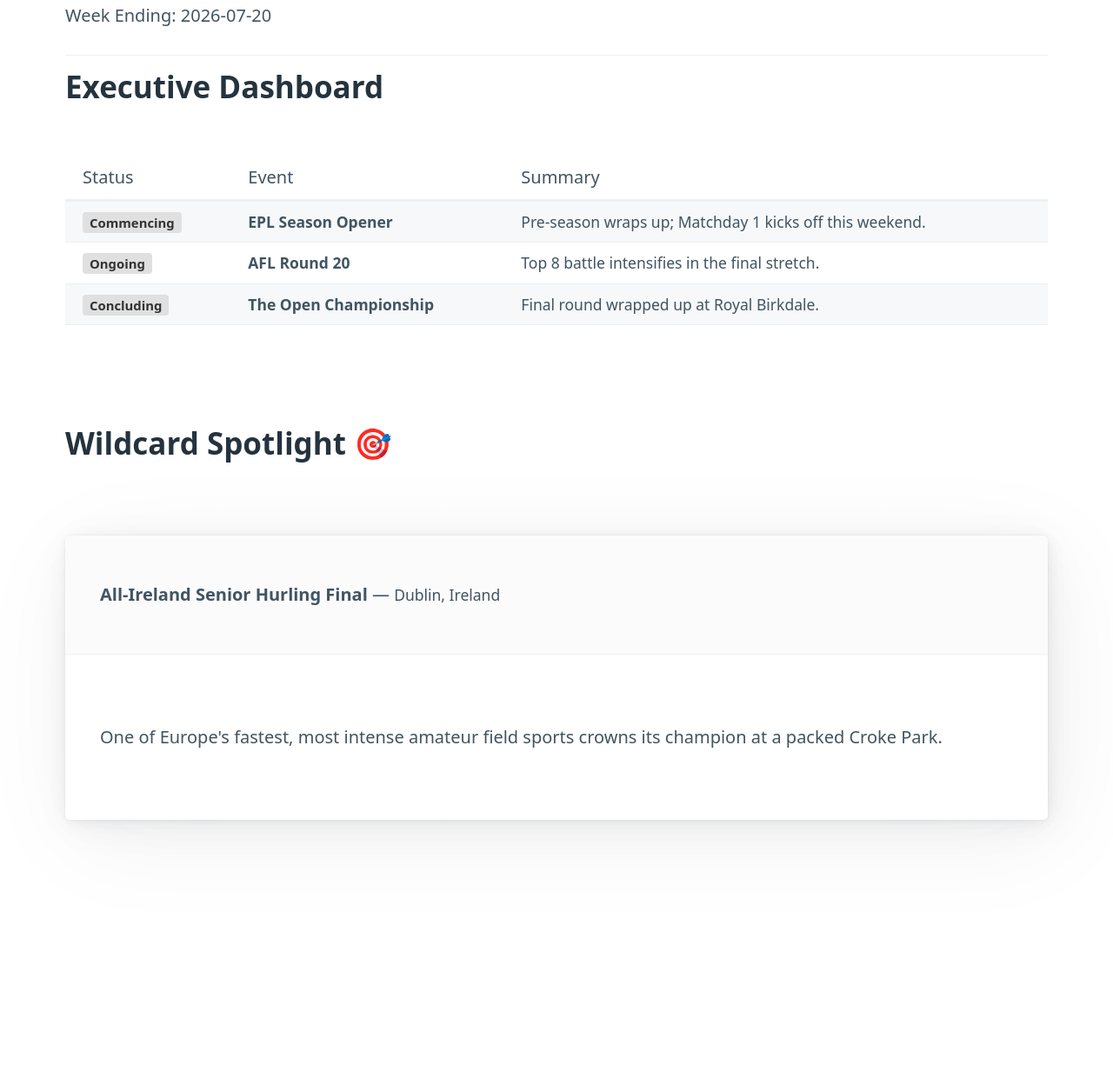
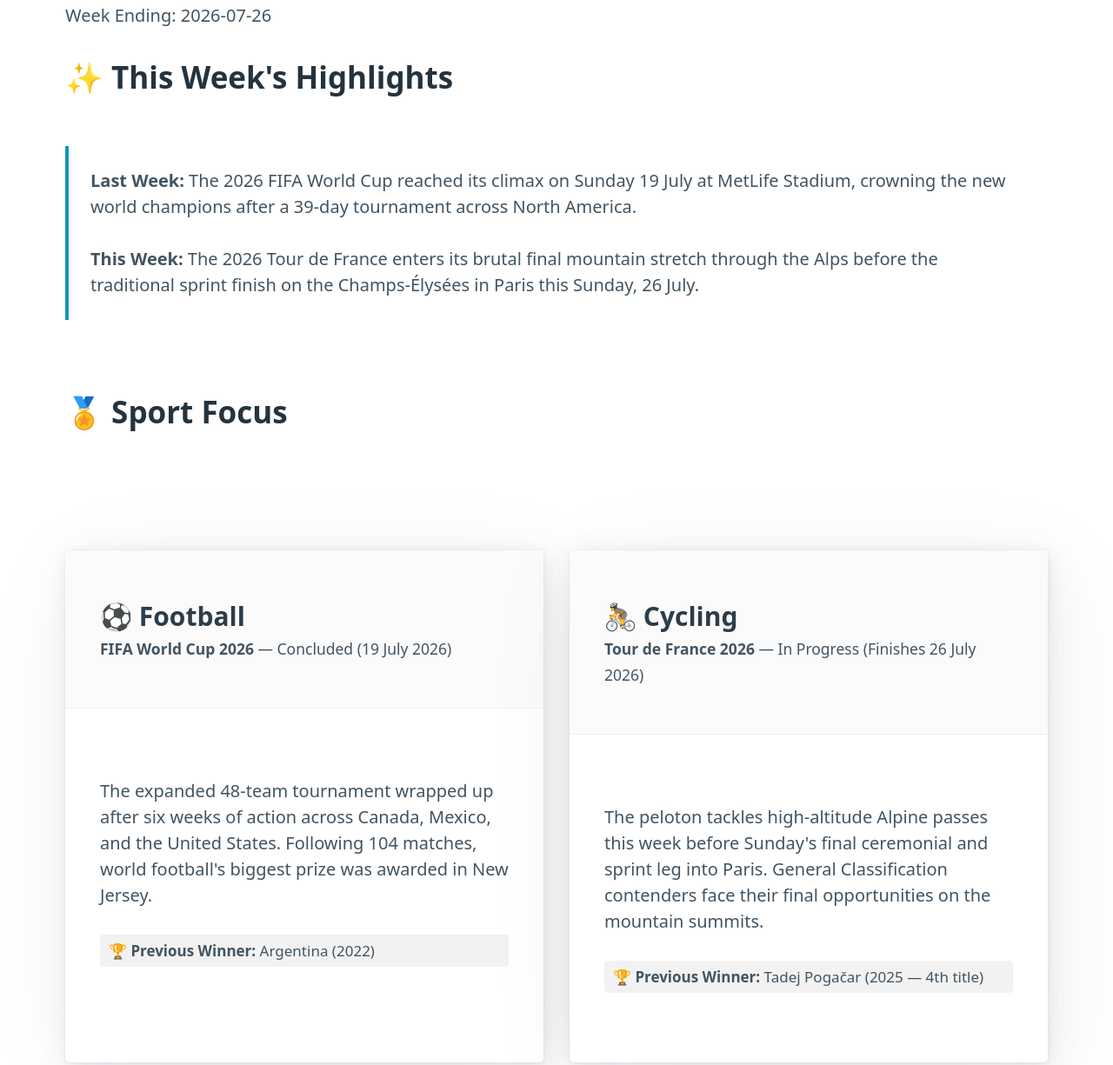
Before and after one commit to stopherjones/sports-digest, a plain HTML site: page index.html in a window 1280 px wide. Shown: the part 217-1442 px from the top of the page at 87% size. Before the commit the page ends 1340 px from the top, so only its background shows below. Drawn offline with nearby package versions, Linux system fonts and the light colour scheme.

Commit message:
deploy: 9b35d03508841a466890c9af177796903fe155a8

```diff
--- a/data/latest.json
+++ b/data/latest.json
@@ -1,27 +1,25 @@
 {
-  "week_ending": "2026-07-20",
-  "dashboard": [
+  "week_ending": "2026-07-26",
+  "highlights": {
+    "last_week": "The 2026 FIFA World Cup reached its climax on Sunday 19 July at MetLife Stadium, crowning the new world champions after a 39-day tournament across North America.",
+    "this_week": "The 2026 Tour de France enters its brutal final mountain stretch through the Alps before the traditional sprint finish on the Champs-\u00c9lys\u00e9es in Paris this Sunday, 26 July."
+  },
+  "sports_cards": [
     {
-      "event": "EPL Season Opener",
-      "status": "Commencing",
-      "detail": "Pre-season wraps up; Matchday 1 kicks off this weekend."
+      "sport": "Football",
+      "icon": "\u26bd",
+      "event": "FIFA World Cup 2026",
+      "status": "Concluded (19 July 2026)",
+      "details": "The expanded 48-team tournament wrapped up after six weeks of action across Canada, Mexico, and the United States. Following 104 matches, world football's biggest prize was awarded in New Jersey.",
+      "previous_winner": "Argentina (2022)"
     },
     {
-      "event": "AFL Round 20",
-      "status": "Ongoing",
-      "detail": "Top 8 battle intensifies in the final stretch."
-    },
-    {
-      "event": "The Open Championship",
-      "status": "Concluding",
-      "detail": "Final round wrapped up at Royal Birkdale."
-    }
-  ],
-  "surprises": [
-    {
-      "title": "All-Ireland Senior Hurling Final",
-      "location": "Dublin, Ireland",
-      "description": "One of Europe's fastest, most intense amateur field sports crowns its champion at a packed Croke Park."
+      "sport": "Cycling",
+      "icon": "\ud83d\udeb4",
+      "event": "Tour de France 2026",
+      "status": "In Progress (Finishes 26 July 2026)",
+      "details": "The peloton tackles high-altitude Alpine passes this week before Sunday's final ceremonial and sprint leg into Paris. General Classification contenders face their final opportunities on the mountain summits.",
+      "previous_winner": "Tadej Poga\u010dar (2025 \u2014 4th title)"
     }
   ]
 }
--- a/index.html
+++ b/index.html
@@ -3,11 +3,32 @@
 <head>
   <meta charset="UTF-8">
   <meta name="viewport" content="width=device-width, initial-scale=1">
-  <title>Global Sports Digest Dashboard</title>
+  <title>Global Sports Digest</title>
   <link rel="stylesheet" href="https://cdn.jsdelivr.net/npm/@picocss/pico@1/css/pico.min.css">
   <style>
     body { padding: 20px 0; }
-    .status-badge { font-weight: bold; padding: 2px 8px; border-radius: 4px; font-size: 0.85em; background: #e0e0e0; color: #333; }
+    .highlight-box {
+      border-left: 4px solid var(--primary);
+      padding: 1.25rem;
+      margin-bottom: 2rem;
+      border-radius: 0 8px 8px 0;
+      background-color: var(--card-background-color);
+    }
+    .cards-grid {
+      display: grid;
+      grid-template-columns: repeat(auto-fit, minmax(300px, 1fr));
+      gap: 1.5rem;
+    }
+    .sport-card {
+      margin-bottom: 0;
+    }
+    .previous-winner {
+      font-size: 0.85em;
+      padding: 6px 10px;
+      border-radius: 4px;
+      background: rgba(0, 0, 0, 0.05);
+      margin-top: 1rem;
+    }
   </style>
 </head>
 <body>
@@ -17,28 +38,19 @@
       <p id="week-ending"><small>Loading latest update...</small></p>
     </header>
 
-    <hr>
-
+    <!-- Highlights Section -->
     <section>
-      <h2>Executive Dashboard</h2>
-      <figure>
-        <table role="grid">
-          <thead>
-            <tr>
-              <th>Status</th>
-              <th>Event</th>
-              <th>Summary</th>
-            </tr>
-          </thead>
-          <tbody id="dashboard-rows">
-          </tbody>
-        </table>
-      </figure>
+      <h2>✨ This Week's Highlights</h2>
+      <div class="highlight-box">
+        <p><strong>Last Week:</strong> <span id="last-week-highlight">Loading...</span></p>
+        <p style="margin-bottom: 0;"><strong>This Week:</strong> <span id="this-week-highlight">Loading...</span></p>
+      </div>
     </section>
 
+    <!-- Sport Cards Section -->
     <section>
-      <h2>Wildcard Spotlight 🎯</h2>
-      <div id="surprises-container"></div>
+      <h2>🏅 Sport Focus</h2>
+      <div id="cards-container" class="cards-grid"></div>
     </section>
   </main>
 
@@ -47,25 +59,23 @@
       .then(res => res.json())
       .then(data => {
         document.getElementById('week-ending').innerText = `Week Ending: ${data.week_ending}`;
+        document.getElementById('last-week-highlight').innerText = data.highlights.last_week;
+        document.getElementById('this-week-highlight').innerText = data.highlights.this_week;
 
-        // Render Dashboard Table
-        const rows = data.dashboard.map(d => `
-          <tr>
-            <td><span class="status-badge">${d.status}</span></td>
-            <td><strong>${d.event}</strong></td>
-            <td>${d.detail}</td>
-          </tr>
-        `).join('');
-        document.getElementById('dashboard-rows').innerHTML = rows;
-
-        // Render Surprises
-        const surprises = data.surprises.map(s => `
-          <article>
-            <header><strong>${s.title}</strong> — <small>${s.location}</small></header>
-            ${s.description}
+        const cardsHTML = data.sports_cards.map(card => `
+          <article class="sport-card">
+            <header>
+              <h3 style="margin: 0;">${card.icon} ${card.sport}</h3>
+              <small><strong>${card.event}</strong> — ${card.status}</small>
+            </header>
+            <p>${card.details}</p>
+            <div class="previous-winner">
+              🏆 <strong>Previous Winner:</strong> ${card.previous_winner}
+            </div>
           </article>
         `).join('');
-        document.getElementById('surprises-container').innerHTML = surprises;
+
+        document.getElementById('cards-container').innerHTML = cardsHTML;
       })
       .catch(err => {
         document.getElementById('week-ending').innerText = 'Failed to load data.';
```
Also changed, not shown: email.html (+32 -18 lines).
